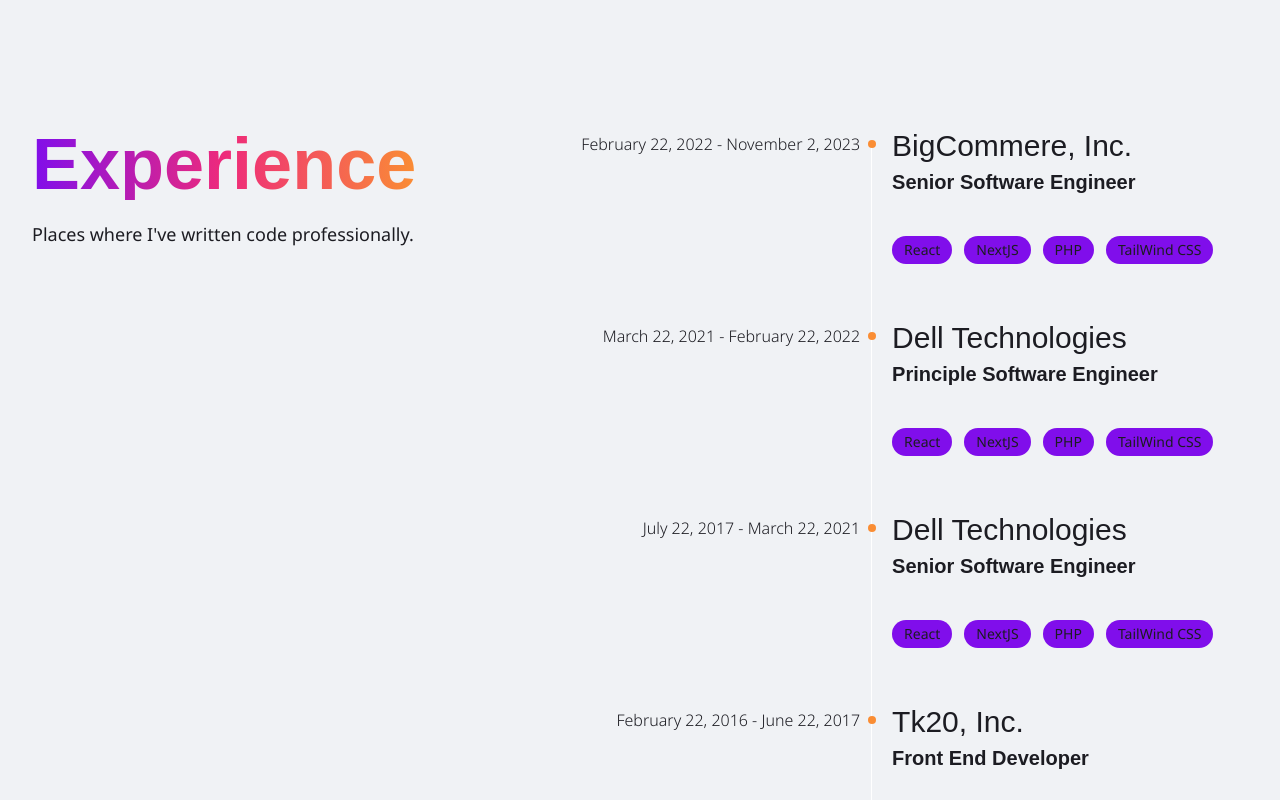
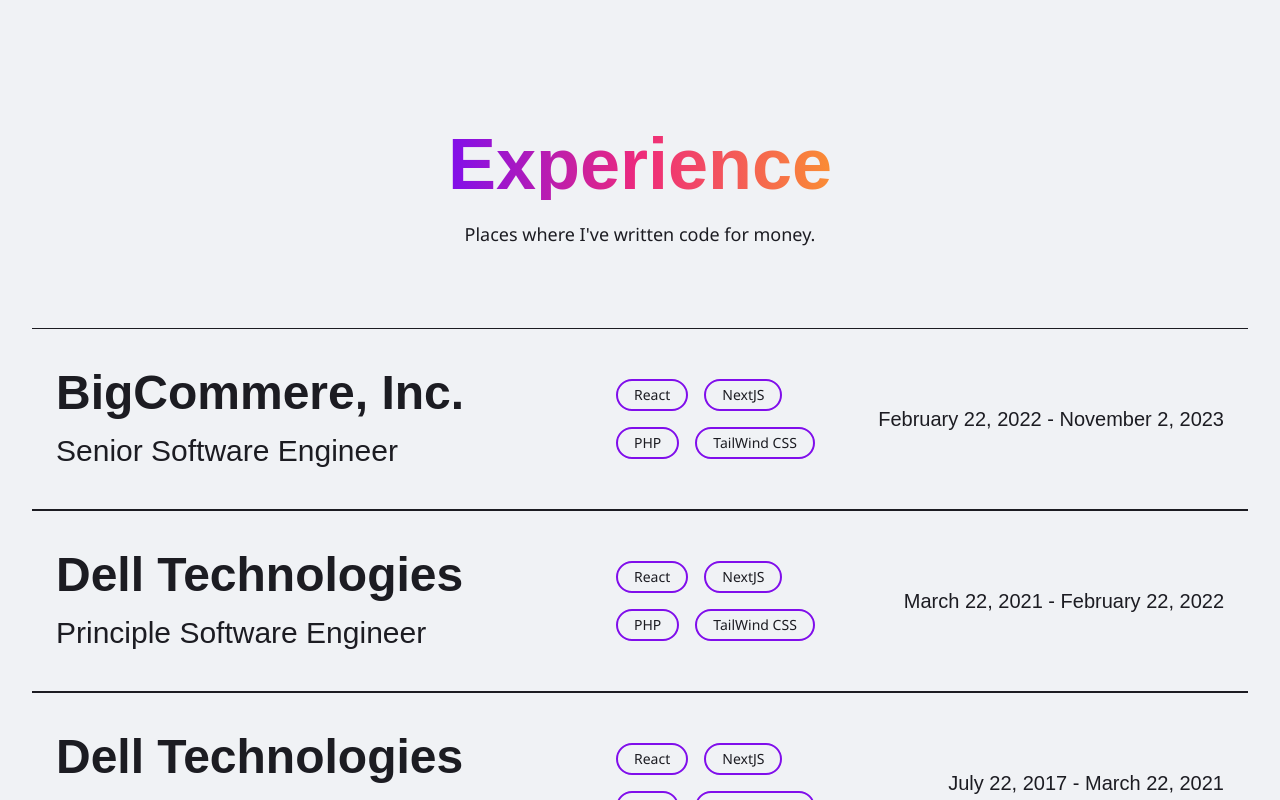
Before and after one commit to github-ab-martinez/personal-portfolio, a Next.js app: page / in a window 1280 px wide. Shown: the part 1860-2660 px from the top of the page. Built offline with nearby package versions, Linux system fonts and the light colour scheme; a web font is replaced by a local one.

Commit message:
Update Experience section UI

```diff
--- a/src/components/ExperienceSection/index.tsx
+++ b/src/components/ExperienceSection/index.tsx
@@ -21,6 +21,10 @@
   12: "December",
 };
 
+const getFormattedDate = (date: Date) => {
+  return `${months[date.getMonth()]} ${date.getDate()}, ${date.getFullYear()}`;
+};
+
 const ExperienceSection = () => {
   const workHistory = useWorkHistory();
   const { navObserver } = useNavSpy();
@@ -31,11 +35,7 @@
   }, [navObserver]);
 
   return (
-    <PageSection
-      secondary
-      className="flex flex-col justify-between md:flex-row"
-    >
-      <div className="shrink sm:mr-6">
+    <PageSection secondary className="text-center">
       <Heading
         ref={experienceRef}
         id="experience"
@@ -44,53 +44,43 @@
       >
         Experience
       </Heading>
-        <p className="mb-10 text-lg">
-          Places where I&apos;ve written code professionally.
+      <p className="mb-20 text-lg">
+        Places where I&apos;ve written code for money.
       </p>
-      </div>
 
-      <ul className="sm:w-1/2 lg:w-full">
-        {workHistory.map(({ company, startDate, endDate, role, techStack }) => {
-          return (
+      <ul className="relative z-0 text-left before:absolute before:left-0 before:-z-10 before:h-full before:w-full before:bg-gradient-to-r before:from-purple before:via-red before:to-orange before:content-['']">
+        {workHistory.map(({ company, startDate, endDate, role, techStack }) => (
           <li
             key={startDate.toString()}
-              className="relative flex flex-col pb-14 pl-8 before:absolute before:left-[3px] before:top-4 before:h-full before:w-[1px] before:bg-white-secondary before:content-[''] after:absolute after:left-0 after:top-3
-            after:h-[8px] after:w-[8px] after:rounded-full after:bg-orange after:content-[''] lg:flex-row lg:pb-0 lg:before:hidden lg:after:hidden"
+            className="z-0 flex flex-col border-y bg-white-primary px-3 py-6 transition-colors duration-500 hover:bg-transparent dark:bg-black-secondary hover:dark:bg-transparent lg:flex-row lg:items-center lg:px-6 lg:py-10"
           >
-              <p className="mb-2 pt-1 font-light lg:w-1/2 lg:text-right">
-                {months[startDate.getMonth()]} {startDate.getDate()},{" "}
-                {startDate.getFullYear()} -{" "}
-                <span className="whitespace-nowrap">
-                  {months[endDate.getMonth()]} {endDate.getDate()},{" "}
-                  {endDate.getFullYear()}
-                </span>
-              </p>
-              <div
-                className="relative shrink-0 before:absolute before:left-[11px] before:top-4 before:hidden before:h-full before:w-[1px] before:bg-white-secondary before:content-[''] after:absolute after:left-2 after:top-3 after:hidden after:h-[8px]
-                after:w-[8px] after:rounded-full after:bg-orange after:content-[''] lg:pb-14 lg:pl-8 lg:before:inline-block lg:after:inline-block"
-              >
-                <Heading level="h4" as="h3" className="mb-1">
+            <div className="order-1 mb-3 lg:mb-0">
+              <Heading level="h3" className="lg:mb-4">
                 {company}
               </Heading>
-                <Heading level="h5" as="h4" className="mb-10 font-semibold">
-                  {role}
-                </Heading>
-                <ul className="flex flex-wrap gap-3">
-                  {techStack.map((tech) => {
-                    return (
+              <Heading level="h4">{role}</Heading>
+            </div>
+            <ul className="align-start order-3 flex flex-wrap gap-3 lg:order-2 lg:ml-auto lg:mr-6 lg:grow-0 lg:basis-[20%] lg:gap-4">
+              {techStack.map((tech, index) => (
                 <li
-                        className="rounded-full bg-purple px-3 py-1 text-sm text-black-secondary"
-                        key={tech}
+                  key={index}
+                  className="whitespace-nowrap rounded-full border-2 border-purple px-4 py-1 text-sm"
                 >
                   {tech}
                 </li>
-                    );
-                  })}
+              ))}
             </ul>
-              </div>
+            <Heading
+              level="h5"
+              className="order-2 mb-8 lg:order-3 lg:mb-0 lg:basis-[30%] lg:text-right"
+            >
+              {getFormattedDate(startDate)} -{" "}
+              <span className="whitespace-nowrap">
+                {getFormattedDate(endDate)}
+              </span>
+            </Heading>
           </li>
-          );
-        })}
+        ))}
       </ul>
     </PageSection>
   );
```
Lines whose indentation alone changed are shown as unchanged.
